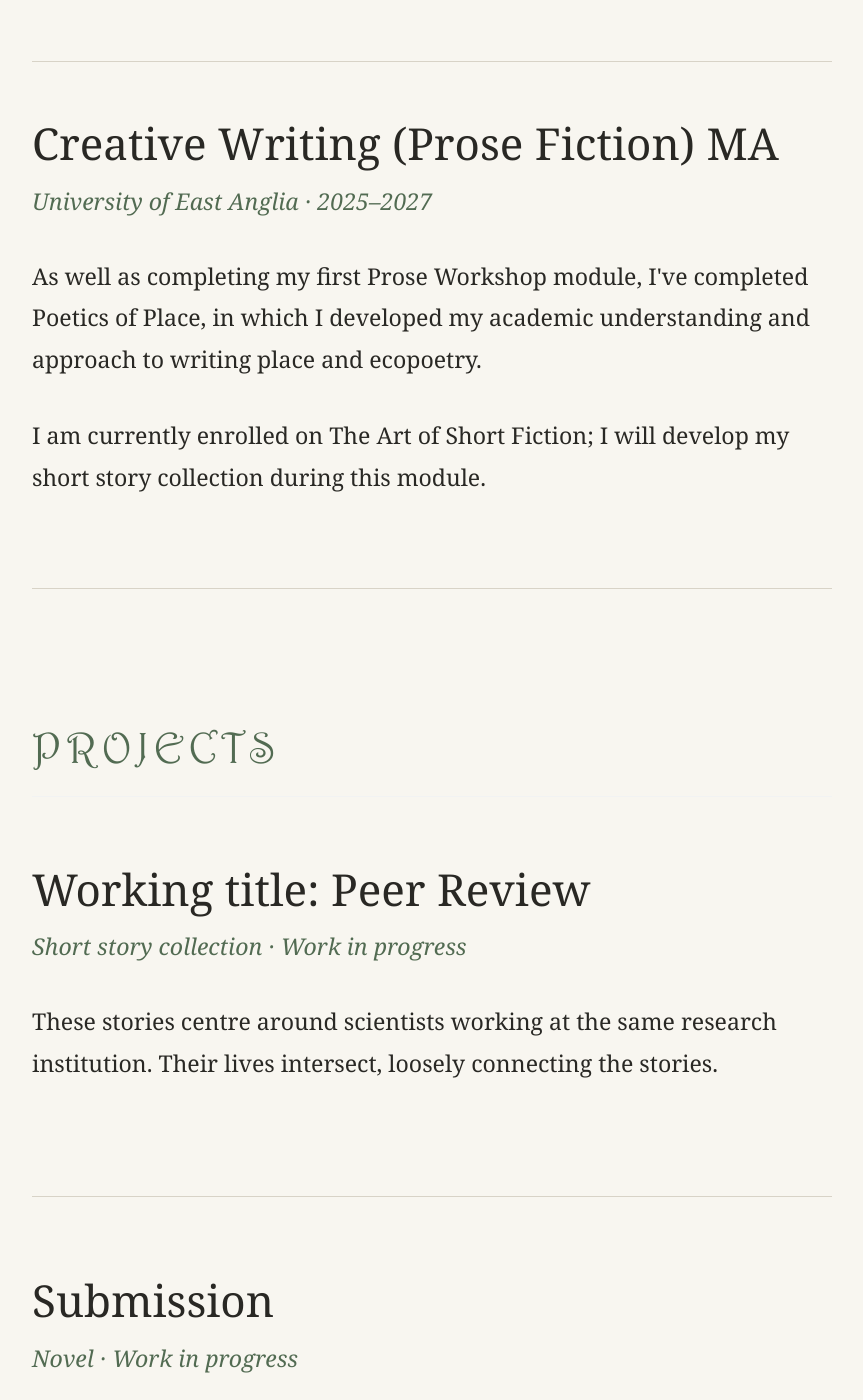
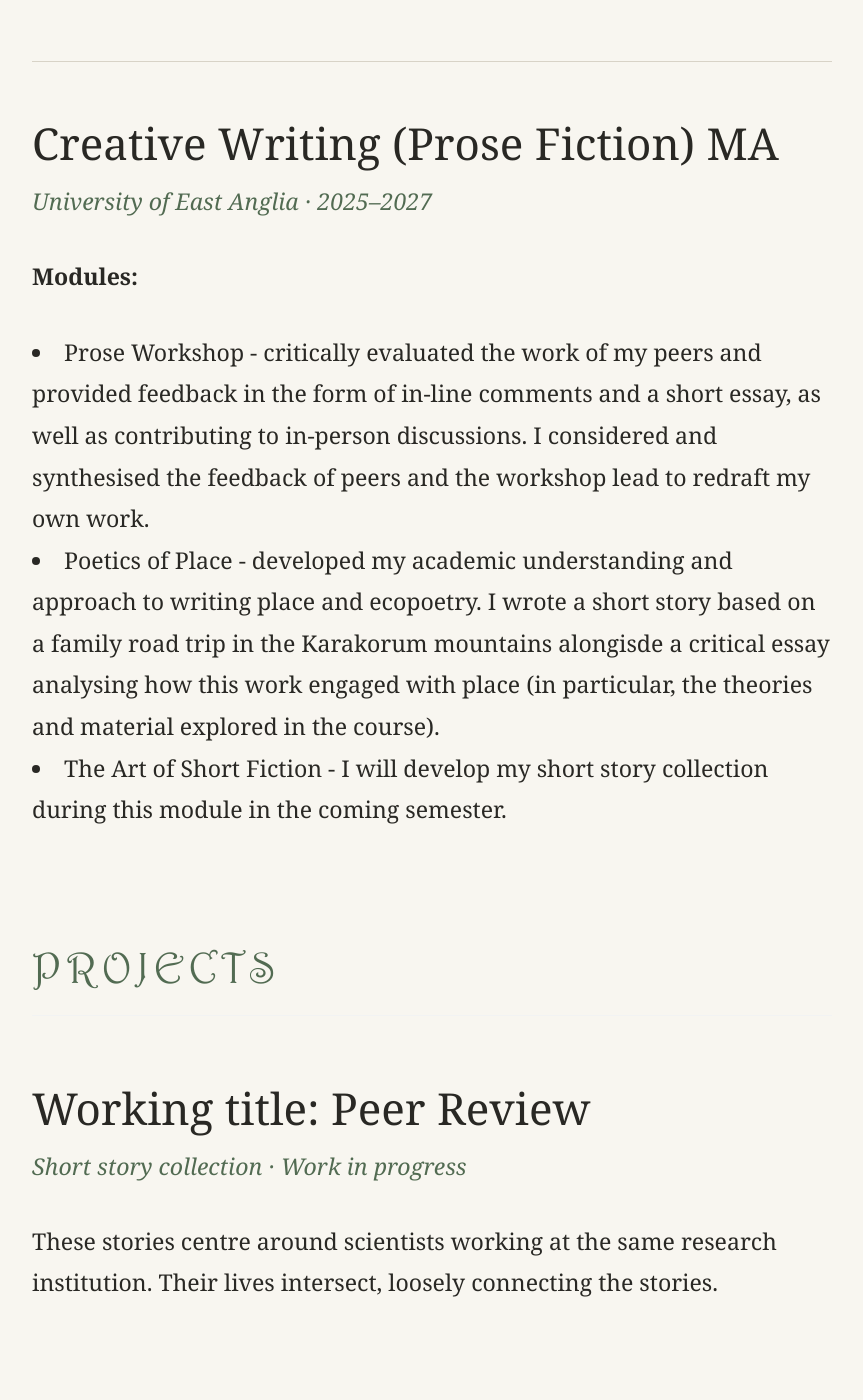
Before and after one commit to ambernhafeez/ambersflorilegium, a Jekyll site: the page built from _pages/writing.md, in a window 1280 px wide and 1400 px high, scrolled down 649 px. Shown: the whole window, without its empty margins (208-1071 px from the left). Built offline with Jekyll 4.4.1, drawn with Linux system fonts in a browser that asks for light colours; cached includes are drawn as plain includes; some of the changed text lies outside the part shown.

Commit message:
updates to writing page and added painting to blog post

```diff
--- a/_pages/writing.md
+++ b/_pages/writing.md
@@ -37,13 +37,11 @@
   </p>
 
   <p>
-    As well as completing my first Prose Workshop module, I've completed Poetics of Place, in which I developed my academic understanding and approach to writing place and ecopoetry.
-    <p>
-    I am currently enrolled on The Art of Short Fiction; I will develop my short story collection during this module.
-    </p>
+    <b>Modules:</b>
   </p>
-
-</section>
+  <li>Prose Workshop - critically evaluated the work of my peers and provided feedback in the form of in-line comments and a short essay, as well as contributing to in-person discussions. I considered and synthesised the feedback of peers and the workshop lead to redraft my own work.
+  <li>Poetics of Place - developed my academic understanding and approach to writing place and ecopoetry. I wrote a short story based on a family road trip in the Karakorum mountains alongisde a critical essay analysing how this work engaged with place (in particular, the theories and material explored in the course).</li>
+  <li>The Art of Short Fiction - I will develop my short story collection during this module in the coming semester.  </li>
 
 
 <section class="florilegium-projects">
@@ -99,7 +97,7 @@
       </p>
         I have written poetry on a variety of subjects, from identity and the body to place and encounters with animals. I also write science and ecopoetry. I'm currently organising and expanding my material into coherent pamphlets.
       <p>
-        My poem 'The Visitor', based on my PhD research, has been published in <i>Consilience</i>. I also perform my poetry at open mic events in Norwich.
+        My poem 'The Visitor', based on my PhD research on the wheat pathogen <i>Septoria tritici</i> blotch, has been published in <i>Consilience</i>. I also perform my poetry at open mic events in Norwich.
       </p>
 
       <a href="/writing/poetry/">
```
Also changed, not shown: other parts of _pages/writing.md (+2 -2 lines), _posts/2026-09-03-Repetition-and-Discovery.md (+3 -0 lines), 1 other file.
